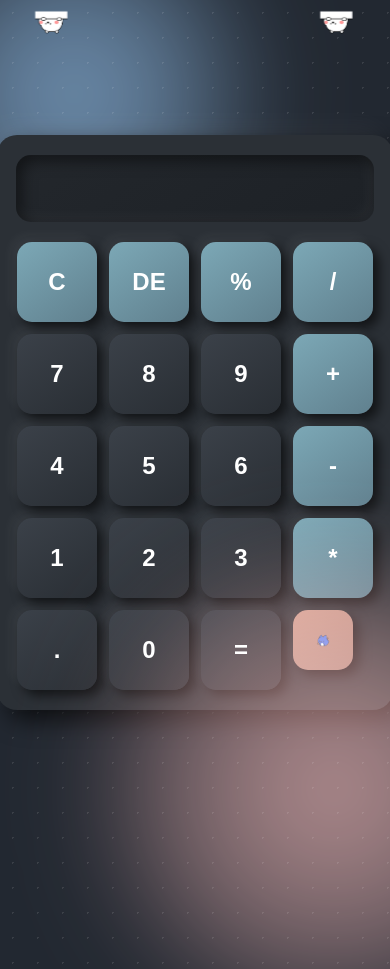
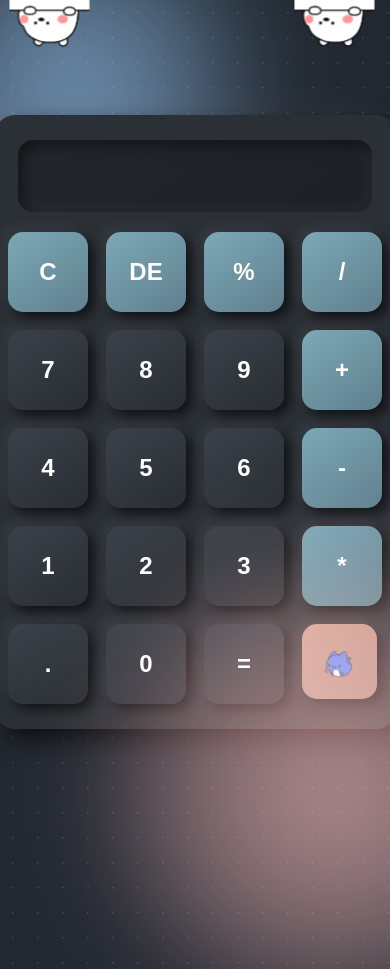
Before and after one commit to M-Ihsan/Portfolio, a PHP site: page /calculator/index.html in a window 390 px wide; the page is wider, and only the part inside the window is pictured. Shown: the top 969 px of that part. Run offline with PHP 8.4, Linux system fonts and the light colour scheme.

Commit message:
Add files via upload

```diff
--- a/calculator/style.css
+++ b/calculator/style.css
@@ -353,3 +353,153 @@ button:active {
     display: none;
   }
 }
+/* For screens smaller than 320px */
+@media (max-width: 320px) {
+  #calculator {
+    padding: 15px;
+    max-width: 90vw;
+  }
+
+  #display {
+    font-size: 1.6rem;
+    padding: 10px;
+  }
+
+  #keys {
+    gap: 10px;
+  }
+
+  .cat-paw {
+    width: 45px;
+    height: 45px;
+    font-size: 0.9rem;
+    animation: none;
+  }
+
+  .cat-paw img {
+    width: 15px;
+    height: 15px;
+  }
+
+  .cat-peek {
+    scale: 10%;
+  }
+
+  .bottom-left, .bottom-right {
+    display: none;
+  }
+}
+
+/* For screens between 320px and 480px */
+@media (max-width: 480px) {
+  #calculator {
+    padding: 20px;
+    max-width: 95vw;
+    border-radius: 20px;
+  }
+
+  #display {
+    font-size: 1.8rem;
+    padding: 12px;
+  }
+
+  #keys {
+    gap: 12px;
+  }
+
+  .cat-paw {
+    width: 55px;
+    height: 55px;
+    font-size: 1.1rem;
+    animation: none;
+  }
+
+  .cat-paw img {
+    width: 20px;
+    height: 20px;
+  }
+
+  .cat-peek {
+    scale: 15%;
+  }
+
+  .bottom-left, .bottom-right {
+    display: none;
+  }
+}
+
+/* For screens between 480px and 600px (standard mobile screens) */
+@media (max-width: 600px) {
+  #calculator {
+    padding: 25px;
+    max-width: 95vw;
+    border-radius: 20px;
+  }
+
+  #display {
+    font-size: 2rem;
+    padding: 14px;
+  }
+
+  #keys {
+    gap: 15px;
+  }
+
+  .cat-paw {
+    width: 65px;
+    height: 65px;
+    font-size: 1.2rem;
+    animation: none;
+  }
+
+  .cat-paw img {
+    width: 30px;
+    height: 30px;
+  }
+
+  .cat-peek {
+    scale: 20%;
+  }
+
+  .bottom-left, .bottom-right {
+    display: none;
+  }
+}
+
+/* For screens between 600px and 768px (larger mobile screens) */
+@media (max-width: 768px) {
+  #calculator {
+    padding: 25px;
+    max-width: 90vw;
+    border-radius: 20px;
+  }
+
+  #display {
+    font-size: 2.2rem;
+    padding: 16px;
+  }
+
+  #keys {
+    gap: 18px;
+  }
+
+  .cat-paw {
+    width: 75px;
+    height: 75px;
+    font-size: 1.3rem;
+    animation: none;
+  }
+
+  .cat-paw img {
+    width: 35px;
+    height: 35px;
+  }
+
+  .cat-peek {
+    scale: 25%;
+  }
+
+  .bottom-left, .bottom-right {
+    display: none;
+  }
+}
```
